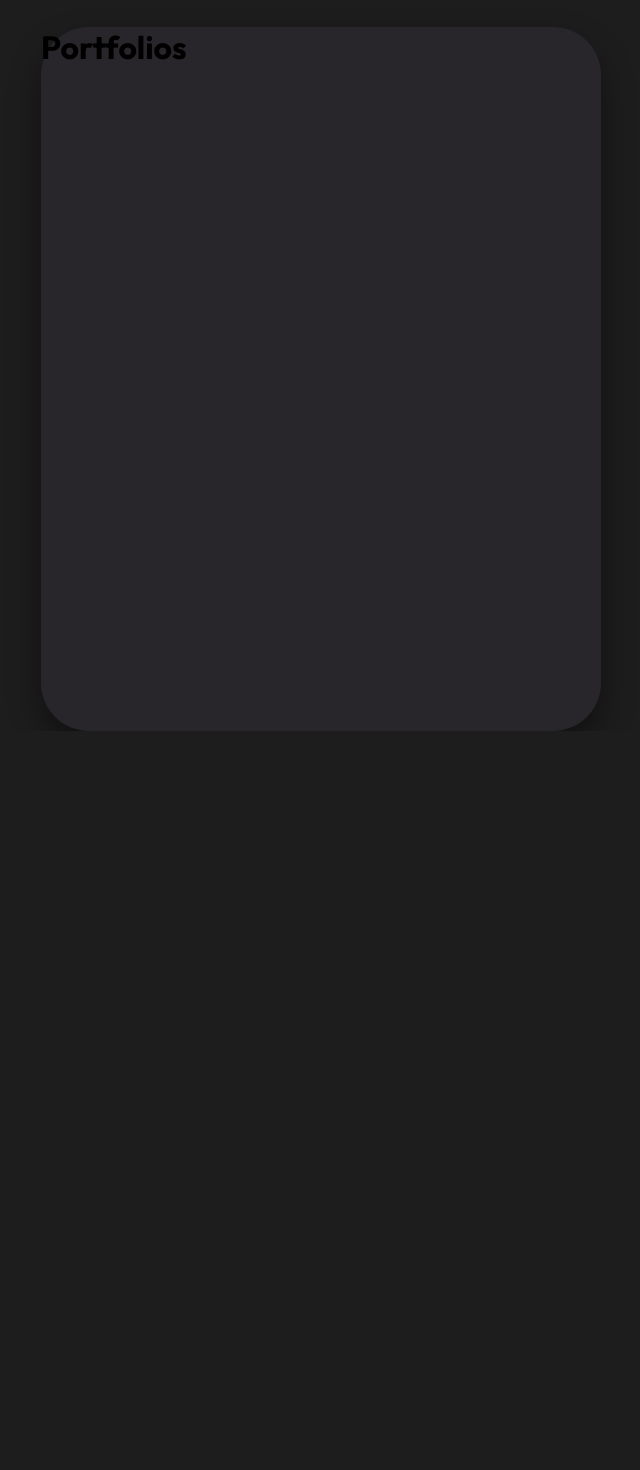
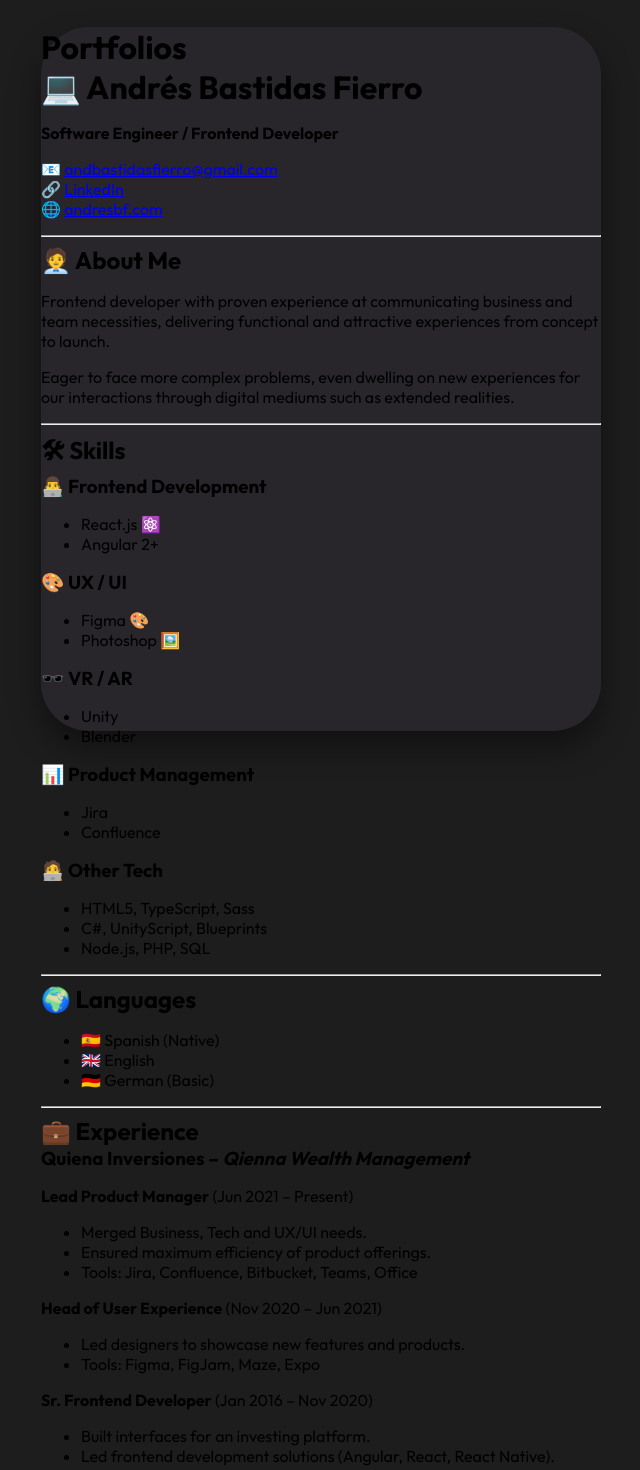
Before and after one commit to andna/andresbf, a React (Vite) app: page / in a window 1280 px wide. Shown: the part 2540-4010 px from the top of the page, without its empty margins (575-1215 px from the left). Before the commit the page ends 3271 px from the top, so only its background shows below. Built offline with nearby package versions, Linux system fonts and the light colour scheme; a web font is replaced by a local one.

Commit message:
markdown

```diff
--- a/package.json
+++ b/package.json
@@ -14,6 +14,8 @@
     "@react-three/fiber": "^8.17.10",
     "react": "18.2.0",
     "react-dom": "18.2.0",
+    "react-markdown": "^10.1.0",
+    "remark-gfm": "^4.0.1",
     "three": "0.170.0"
   },
   "devDependencies": {
--- a/src/components/Portfolios/Portfolios.jsx
+++ b/src/components/Portfolios/Portfolios.jsx
@@ -1,5 +1,8 @@
 import BCard from './components/BCard'
 import {useState} from "react";
+import MarkdownViewer from "./markdowns/MarkdownViewer";
+import cvMd from "./markdowns/01-full.md?raw"; // Vite: import file as raw text
+
 
 export default function Portfolios() {
 
@@ -10,6 +13,8 @@ export default function Portfolios() {
       <BCard setIsCardActive={setIsCardActive}/>
         <div className="portfolios-container">
         <h1>Portfolios</h1>
+
+        <MarkdownViewer markdown={cvMd} />
       </div>
 
     </div>
--- /dev/null
+++ b/src/components/Portfolios/markdowns/01-full.md
@@ -0,0 +1,113 @@
+# 💻 Andrés Bastidas Fierro
+
+**Software Engineer / Frontend Developer**
+
+📧 andbastidasfierro@gmail.com
+🔗 [LinkedIn](https://linkedin.com/in/andbastidasfierro)
+🌐 [andresbf.com](https://andresbf.com)
+
+---
+
+## 🧑‍💼 About Me
+Frontend developer with proven experience at communicating business and team necessities, delivering functional and attractive experiences from concept to launch.
+
+Eager to face more complex problems, even dwelling on new experiences for our interactions through digital mediums such as extended realities.
+
+---
+
+## 🛠 Skills
+
+### 👨‍💻 Frontend Development
+- React.js ⚛️
+- Angular 2+
+
+### 🎨 UX / UI
+- Figma 🎨
+- Photoshop 🖼️
+
+### 🕶️ VR / AR
+- Unity
+- Blender
+
+### 📊 Product Management
+- Jira
+- Confluence
+
+### 🧑‍💻 Other Tech
+- HTML5, TypeScript, Sass
+- C#, UnityScript, Blueprints
+- Node.js, PHP, SQL
+
+---
+
+## 🌍 Languages
+- 🇪🇸 Spanish (Native)
+- 🇬🇧 English
+- 🇩🇪 German (Basic)
+
+---
+
+## 💼 Experience
+
+### Quiena Inversiones – *Qienna Wealth Management*
+**Lead Product Manager** (Jun 2021 – Present)
+- Merged Business, Tech and UX/UI needs.
+- Ensured maximum efficiency of product offerings.
+- Tools: Jira, Confluence, Bitbucket, Teams, Office
+
+**Head of User Experience** (Nov 2020 – Jun 2021)
+- Led designers to showcase new features and products.
+- Tools: Figma, FigJam, Maze, Expo
+
+**Sr. Frontend Developer** (Jan 2016 – Nov 2020)
+- Built interfaces for an investing platform.
+- Led frontend development solutions (Angular, React, React Native).
+
+---
+
+### Other Roles
+**Co-founder**
+- (Details not specified)
+
+**Halliburton – Oil & Energy**
+Content Manager (Jun 2014 – Jan 2015)
+
+**Átiko7 – Brand Solutions**
+Wordpress Developer (Sep 2013 – Mar 2014)
+
+---
+
+## 🎓 Education
+
+- **Universidad Católica del Ecuador**
+  🎓 Systems & Computer Engineering (Aug 2010 – Dec 2016)
+
+- **Universidad de Buenos Aires**
+  🎓 Master in Interactive Design (Mar 2020 – Ongoing Thesis)
+
+---
+
+## 📂 Portfolio
+
+- [Quiena.com](https://quiena.com) – Lead Front, UX/UI & Product (React, JS, Native & Angular)
+- [Space O2](https://spaceo2.com) – Meta Quest VR, Unity3D incremental game
+- [/user/andzofficial](https://user/andzofficial)
+- [Behance](https://behance.net/andbastf)
+
+---
+
+## 📞 References
+
+### 👤 Personal
+- Mirta Stefanac – Frontend Developer
+  📱 +385 95 115 4822
+
+- Francisco Salazar – Marketing Manager
+  📱 +593 9 9529 9029
+
+### 👔 Professional
+- Estéfano Valdez – Backend Development Leader, Quiena Inversiones S.A.
+  📱 +54 9 11 2746 8875
+
+- Vicente Sebastián – CCO, Industrias Seblan
+  📱 +593 98 425 4974
--- /dev/null
+++ b/src/components/Portfolios/markdowns/MarkdownViewer.jsx
@@ -0,0 +1,14 @@
+// MarkdownViewer.tsx
+import React from "react";
+import ReactMarkdown from "react-markdown";
+import remarkGfm from "remark-gfm";
+
+export default function MarkdownViewer({ markdown }) {
+  return (
+    <div className="prose max-w-none">
+      <ReactMarkdown remarkPlugins={[remarkGfm]}>
+        {markdown}
+      </ReactMarkdown>
+    </div>
+  );
+}
```
Also changed, not shown: 1 other file (tests, documents, lock files or other folders).
